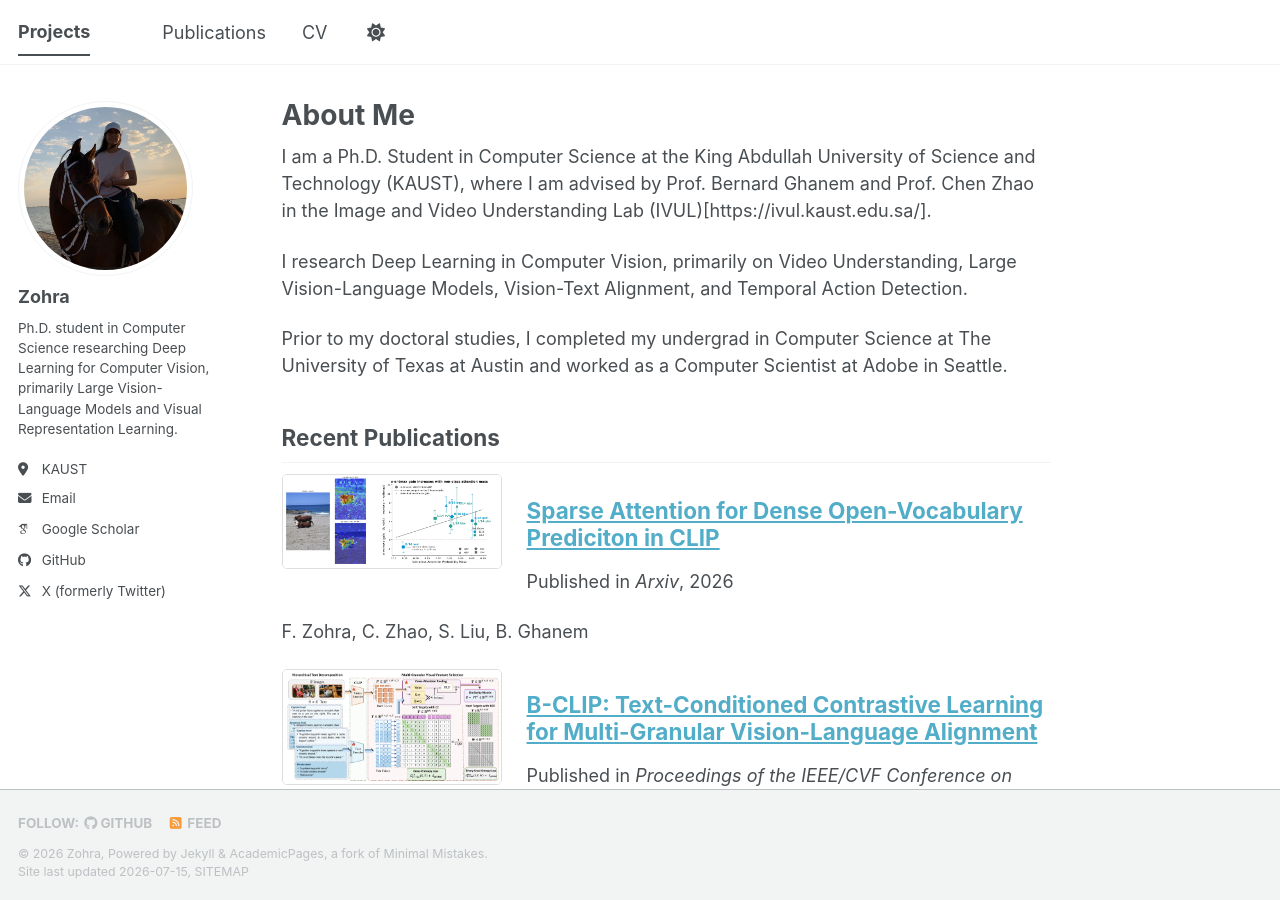
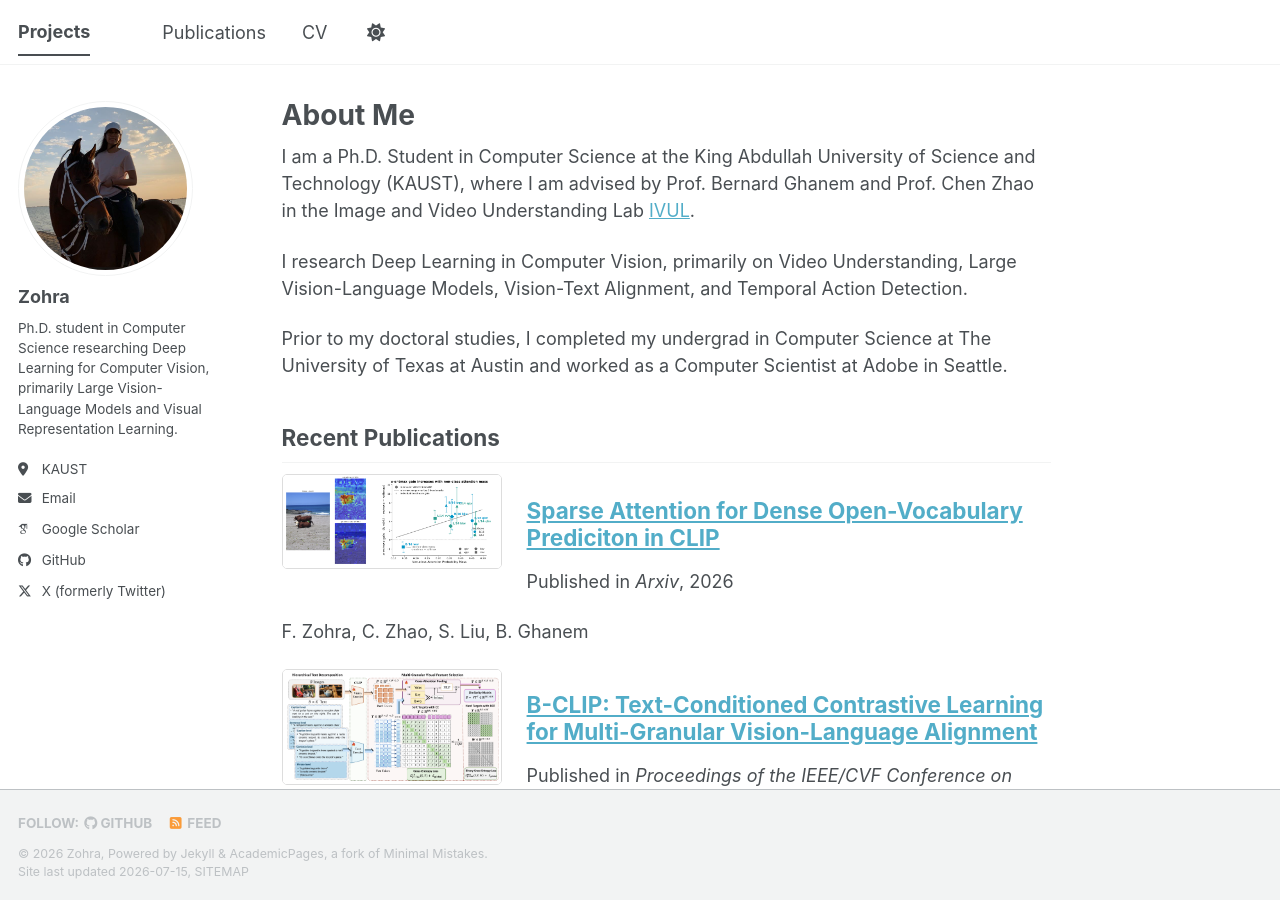
Before and after one commit to fzohra/fzohra.github.io, a Jekyll site: the page built from _pages/about.md, in a window 1280 px wide and 900 px high. Built offline with Jekyll 4.4.1, drawn with Linux system fonts in a browser that asks for light colours; some web fonts are replaced; a script that is not in the unit is left out.

Commit message:
Update about.md

```diff
--- a/_pages/about.md
+++ b/_pages/about.md
@@ -7,7 +7,7 @@ redirect_from:
   - /about.html
 ---
 
-I am a Ph.D. Student in Computer Science at the King Abdullah University of Science and Technology (KAUST), where I am advised by Prof. Bernard Ghanem and Prof. Chen Zhao in the Image and Video Understanding Lab (IVUL)[https://ivul.kaust.edu.sa/].
+I am a Ph.D. Student in Computer Science at the King Abdullah University of Science and Technology (KAUST), where I am advised by Prof. Bernard Ghanem and Prof. Chen Zhao in the Image and Video Understanding Lab [IVUL](https://ivul.kaust.edu.sa/).
 
 I research Deep Learning in Computer Vision, primarily on Video Understanding, Large Vision-Language Models, Vision-Text Alignment, and Temporal Action Detection.
 
```
